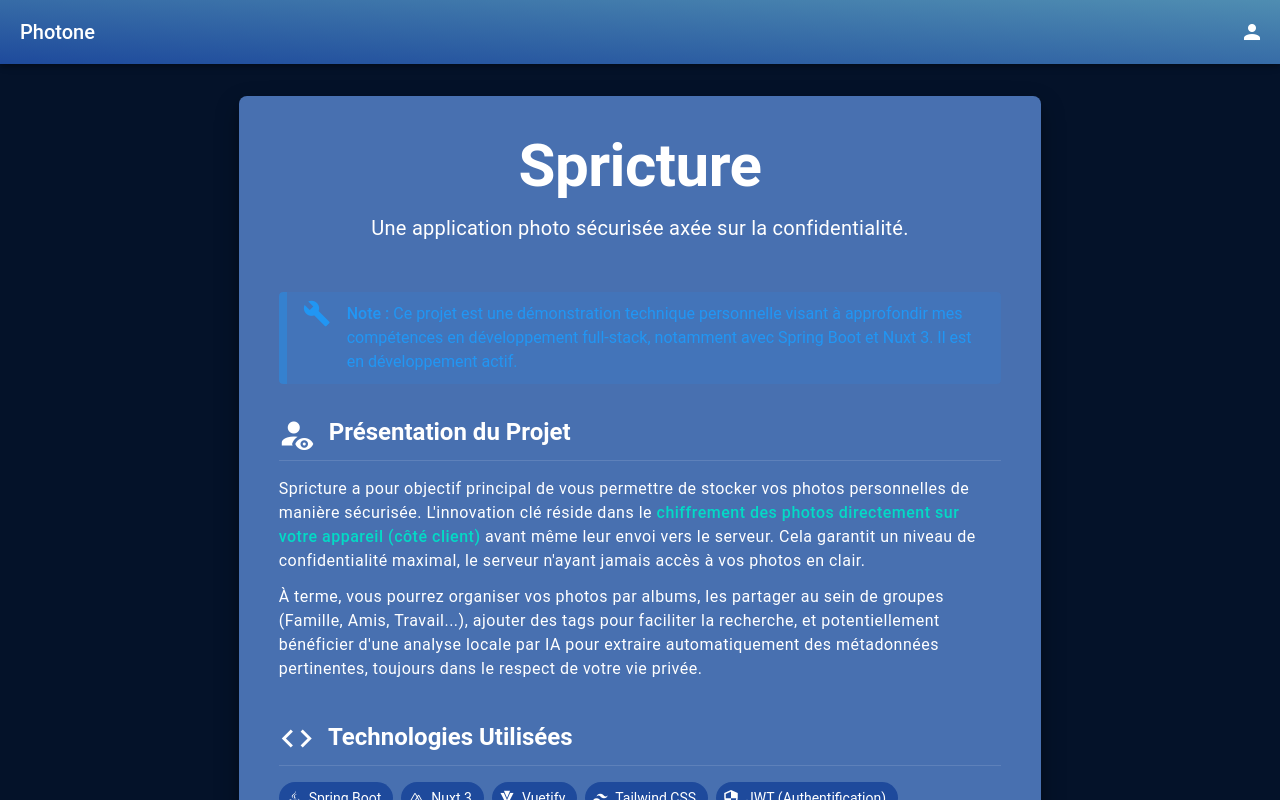
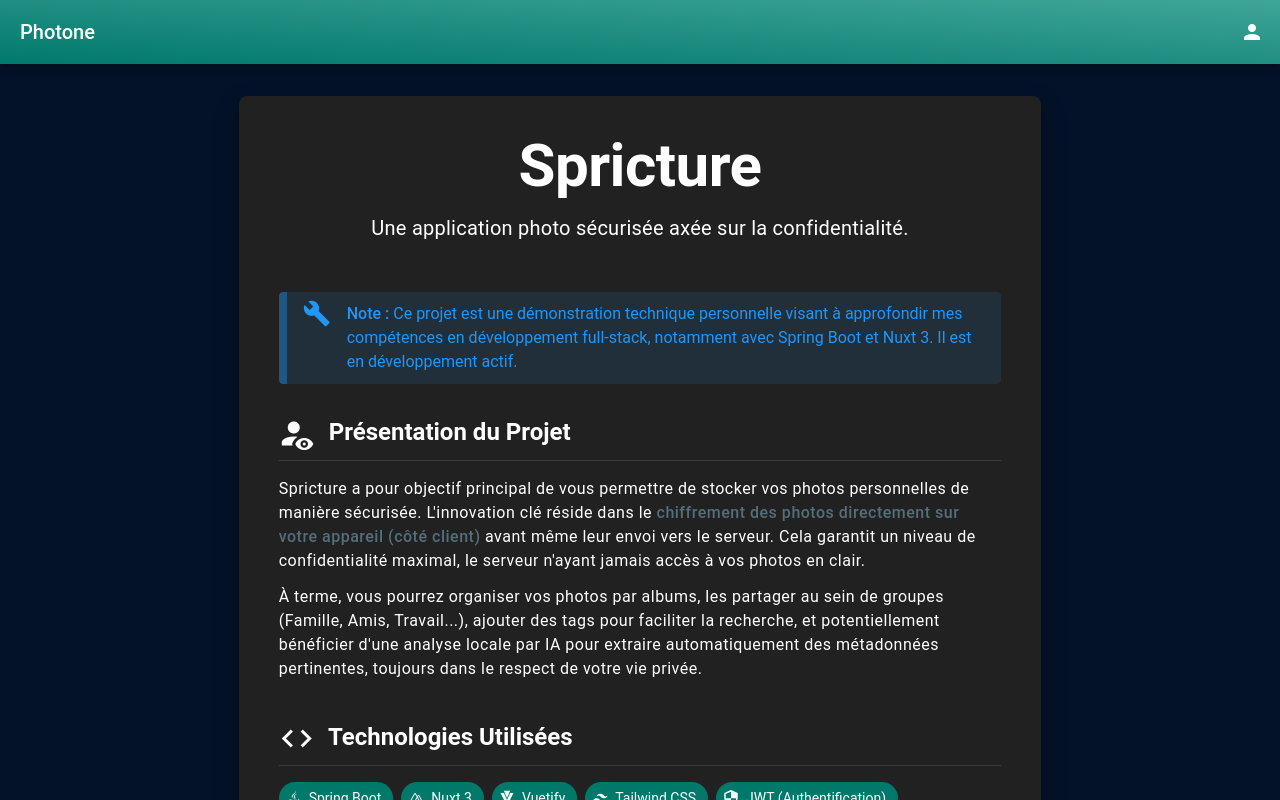
Before and after one commit to erwan-legoff/photone, a Nuxt app: page / in a window 1280 px wide. Shown: the top 800 px of the page. Built offline with nearby package versions, Linux system fonts and the light colour scheme.

Commit message:
a more coherent theme

```diff
--- a/app/plugins/vuetify.ts
+++ b/app/plugins/vuetify.ts
@@ -1,32 +1,69 @@
-import '@mdi/font/css/materialdesignicons.css'
+import "@mdi/font/css/materialdesignicons.css";
 
-import 'vuetify/styles'
-import { createVuetify, type ThemeDefinition } from 'vuetify'
+import "vuetify/styles";
+import { createVuetify, type ThemeDefinition } from "vuetify";
+
+// Define the custom dark theme
+const customDarkTheme: ThemeDefinition = {
+  dark: true, // Indique que c'est un thème sombre
+  colors: {
+    // Vos couleurs de fond
+    background: "#041229", // Garde ce fond que vous aimez
+
+    // --- COULEUR DE SURFACE (ENCORE À DÉFINIR) ---
+    // Votre ancienne couleur surface (#4870b0) n'est pas utilisée ici.
+    // Il est important de définir une couleur 'surface' qui soit
+    // légèrement plus claire que le 'background' pour la hiérarchie visuelle.
+    // Je vais laisser la ligne commentée pour l'instant, mais pensez à la définir.
+    // Une suggestion pour rester dans les tons bleus et légèrement plus clair que #041229 pourrait être #1A2B41 ou un gris très foncé.
+    // surface: '#1A2B41', // <-- Suggestion : un bleu très foncé légèrement plus clair
+
+    // Vos couleurs de rôle principales
+    primary: "#00796B", // <-- Suggestion pour un cyan/teal "canard" plus terne (Teal 700)
+    secondary: "#546E7A", // Votre bleu-gris pour la couleur secondaire
+    accent: "#03DAC6", // <-- Votre cyan vif devient la couleur d'accent
+
+    // Couleurs d'état (erreur, info, succès, avertissement) - Utilisent les valeurs par défaut de Vuetify si non définies
+    // error: '#FF5252', // Rouge Material Design A700 par défaut
+    // info: '#2196F3', // Bleu Material Design 500 par défaut
+    // success: '#4CAF50', // Vert Material Design 500 par défaut
+    // warning: '#FB8C00', // Orange Material Design 600 par défaut
+
+    // Couleurs "on-*" pour le texte/icônes sur les fonds colorés.
+    // Vuetify les génère automatiquement, mais vous pouvez les écraser si besoin.
+    // Par exemple, pour garantir un texte clair sur le fond et la surface, et foncé sur primary/accent vifs :
+    // 'on-background': '#E0E0E0',
+    // 'on-surface': '#E0E0E0',
+    // 'on-primary': '#FFFFFF', // Souvent blanc sur les teals sombres/moyens
+    // 'on-secondary': '#E0E0E0',
+    // 'on-accent': '#000000', // Souvent noir sur les accents très vifs
+  },
+};
 
 export default defineNuxtPlugin((app) => {
-  const customDarkTheme: ThemeDefinition = {
-    dark: true,
-    colors: {
-      background: '#041229',
-      surface: '#4870b0',
-      primary: '#1e4a9c',
-      'primary-darken-1': '#3700B3',
-      secondary: '#03DAC6',
-      // 'secondary-darken-1': '#018786',
-      // error: '#B00020',
-      // info: '#2196F3',
-      // success: '#4CAF50',
-      // warning: '#FB8C00',
-    },
-  }
-
   const vuetify = createVuetify({
     theme: {
-      defaultTheme: 'customDarkTheme',
+      defaultTheme: "customDarkTheme",
       themes: {
         customDarkTheme,
+        // Définition basique du thème 'dark' par défaut de Vuetify pour le basculement
+        dark: {
+          dark: true,
+          colors: {
+            background: "#121212",
+            surface: "#212121",
+            primary: "#64B5F6",
+            secondary: "#424242",
+            accent: "#FF4081",
+            error: "#FF5252",
+            info: "#2196F3",
+            success: "#4CAF50",
+            warning: "#FB8C00",
+          },
+        },
       },
     },
-  })
-  app.vueApp.use(vuetify)
-})
+    // ... autres configurations
+  });
+  app.vueApp.use(vuetify);
+});
```
